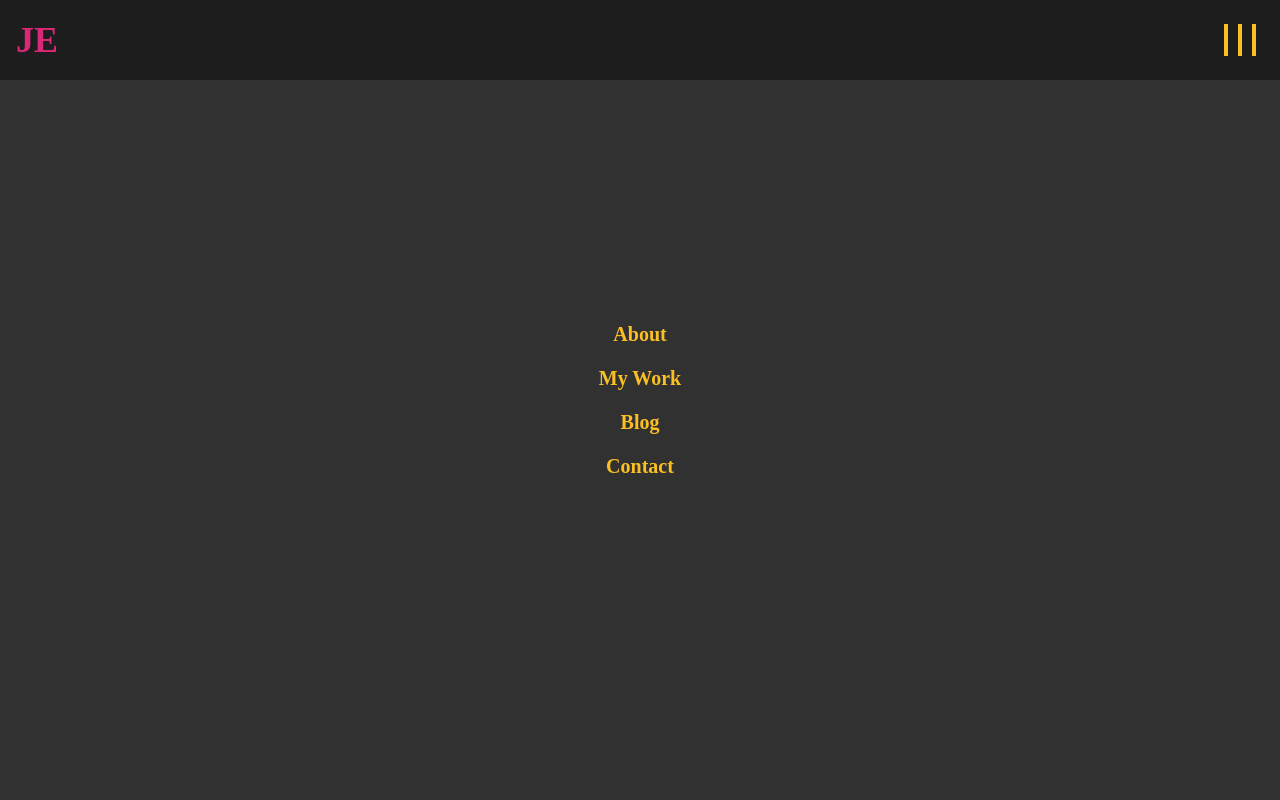
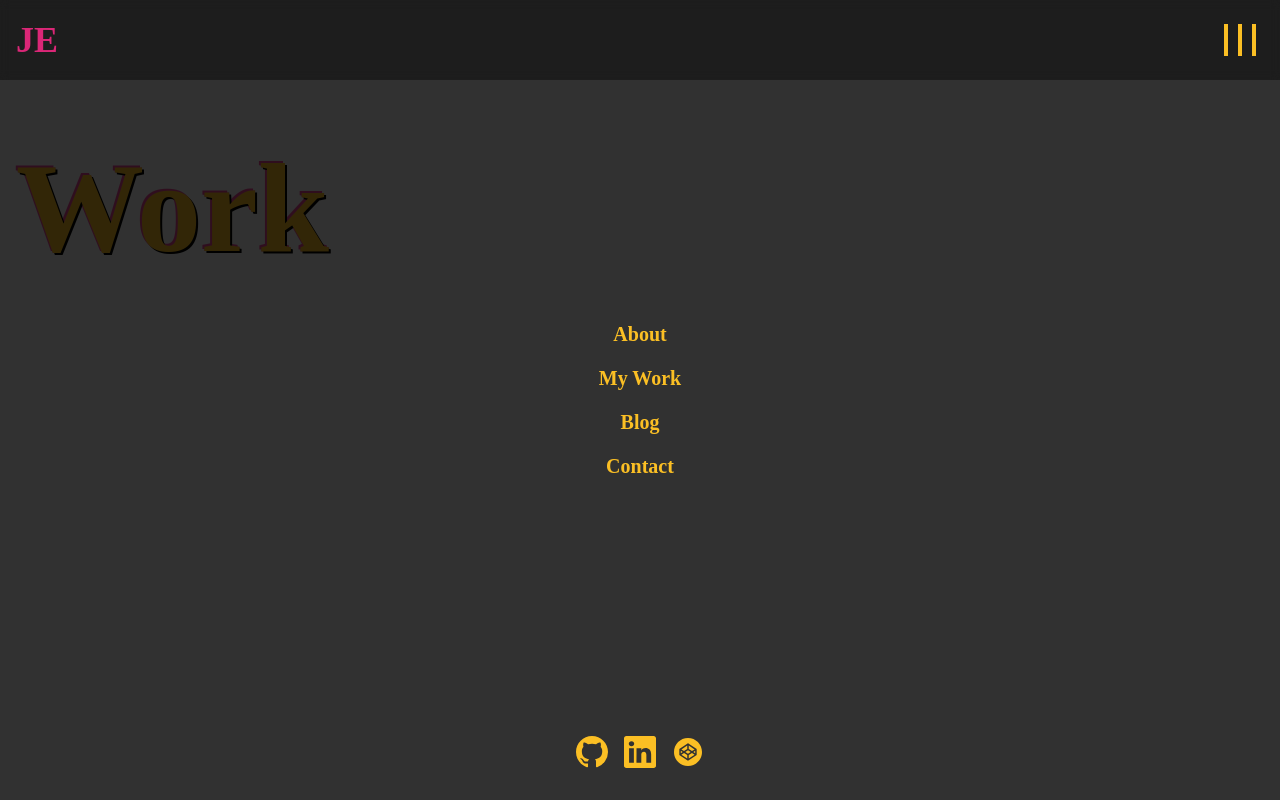
Before and after one commit to SasquatchPunter/personal-portfolio, a Next.js app: page /work in a window 1280 px wide. Both pictures are taken after a click on the button 1240 px from the left and 40 px from the top of the page. Built offline with nearby package versions, Linux system fonts and the light colour scheme.

Commit message:
feature: add PageTitleHeader and VendorLink components PageTitleHeader creates a stylized page title for content pages VendorLink creates a link which opens a social media account page

```diff
--- a/components/PageHeader.js
+++ /dev/null
@@ -1,7 +0,0 @@
-export default function PageTitleHeader({ children }) {
-  return (
-    <header>
-      <h1>{children}</h1>
-    </header>
-  );
-}
--- /dev/null
+++ b/components/PageTitleHeader.js
@@ -0,0 +1,9 @@
+export default function PageTitleHeader({ children }) {
+  return (
+    <header className="flex items-center p-4 mt-12">
+      <h1 className="text-6xl md:text-9xl font-bold w-max text-amber-400 drop-shadow-text-title">
+        {children}
+      </h1>
+    </header>
+  );
+}
--- /dev/null
+++ b/components/VendorLink.js
@@ -0,0 +1,29 @@
+import contacts from "../lib/data/contacts.json";
+import { BsGithub, BsLinkedin } from "react-icons/bs";
+import { AiFillCodepenCircle } from "react-icons/ai";
+
+export default function VendorLink({ className, vendor = "github" }) {
+  const baseClass =
+    "hover:scale-110 hover:-translate-y-0.5 hover:drop-shadow-icon-sm duration-200 active:text-pink-500";
+
+  const init = () => {
+    switch (vendor) {
+      case "github":
+        return <BsGithub className="w-full h-full" />;
+      case "codepen":
+        return <AiFillCodepenCircle className="w-full h-full" />;
+      case "linkedin":
+        return <BsLinkedin className="w-full h-full" />;
+    }
+  };
+
+  return (
+    <a
+      className={[baseClass, className].join(" ")}
+      href={contacts.socials[vendor]}
+      target="_blank"
+    >
+      {init()}
+    </a>
+  );
+}
--- a/components/nav/SiteNav.js
+++ b/components/nav/SiteNav.js
@@ -1,4 +1,5 @@
 import { useAppContext } from "../../contexts/AppContext";
+import VendorLink from "../VendorLink";
 import SiteNavLink from "./SiteNavLink";
 
 export default function SiteNav({}) {
@@ -12,6 +13,11 @@ export default function SiteNav({}) {
       <SiteNavLink href="/work">My Work</SiteNavLink>
       <SiteNavLink href="/blog">Blog</SiteNavLink>
       <SiteNavLink href="/contact">Contact</SiteNavLink>
+      <div className="flex flex-row gap-4 absolute bottom-0 m-8">
+        <VendorLink className="w-8 h-8" vendor="github" />
+        <VendorLink className="w-8 h-8" vendor="linkedin" />
+        <VendorLink className="w-8 h-8" vendor="codepen" />
+      </div>
     </menu>
   );
 }
--- /dev/null
+++ b/lib/data/contacts.json
@@ -0,0 +1,7 @@
+{
+  "socials": {
+    "github": "https://github.com/SasquatchPunter",
+    "codepen": "https://codepen.io/SasquatchPunter",
+    "linkedin": "https://www.linkedin.com/in/jeremyrelliott/"
+  }
+}
--- a/package.json
+++ b/package.json
@@ -26,6 +26,7 @@
     "next": "^12.3.1",
     "react": "^17.0.2",
     "react-dom": "^17.0.2",
+    "react-icons": "^4.6.0",
     "sass": "^1.55.0"
   },
   "devDependencies": {
--- a/pages/about/index.js
+++ b/pages/about/index.js
@@ -1,19 +1,14 @@
 import MainContent from "../../components/MainContent";
 import PageWrapper from "../../components/PageWrapper";
 import SiteNavWrapper from "../../components/SiteNavWrapper";
-import Canvas from "../../components/Canvas";
-import triRenderer from "../../lib/renders/triBackgroundRender";
+import PageTitleHeader from "../../components/PageTitleHeader";
 
 export default function AboutPage() {
   return (
     <PageWrapper title="About Me">
       <SiteNavWrapper>
         <MainContent>
-          <Canvas
-            className="w-full h-screen-1/2"
-            resize
-            renderer={triRenderer}
-          />
+          <PageTitleHeader>About</PageTitleHeader>
         </MainContent>
       </SiteNavWrapper>
     </PageWrapper>
--- a/pages/contact/index.js
+++ b/pages/contact/index.js
@@ -1,4 +1,5 @@
 import MainContent from "../../components/MainContent";
+import PageTitleHeader from "../../components/PageTitleHeader";
 import PageWrapper from "../../components/PageWrapper";
 import SiteNavWrapper from "../../components/SiteNavWrapper";
 
@@ -6,7 +7,13 @@ export default function ContactPage({}) {
   return (
     <PageWrapper title="Contact Me">
       <SiteNavWrapper>
-        <MainContent></MainContent>
+        <MainContent>
+          <PageTitleHeader>
+            Contact
+            <br />
+            Me
+          </PageTitleHeader>
+        </MainContent>
       </SiteNavWrapper>
     </PageWrapper>
   );
--- a/pages/work/index.js
+++ b/pages/work/index.js
@@ -1,4 +1,5 @@
 import MainContent from "../../components/MainContent";
+import PageTitleHeader from "../../components/PageTitleHeader";
 import PageWrapper from "../../components/PageWrapper";
 import SiteNavWrapper from "../../components/SiteNavWrapper";
 
@@ -6,7 +7,9 @@ export default function WorkPage() {
   return (
     <PageWrapper title="My Work">
       <SiteNavWrapper>
-        <MainContent></MainContent>
+        <MainContent>
+          <PageTitleHeader>Work</PageTitleHeader>
+        </MainContent>
       </SiteNavWrapper>
     </PageWrapper>
   );
--- a/tailwind.config.js
+++ b/tailwind.config.js
@@ -6,6 +6,9 @@ module.exports = {
   ],
   theme: {
     extend: {
+      content: {
+        inherit: "inherit",
+      },
       fontFamily: {
         kanit: ["Kanit"],
       },
@@ -20,6 +23,10 @@ module.exports = {
         "screen-1/4": "25vh",
         "screen-1/2": "50vh",
         "screen-3/4": "75vh",
+        "screen-1/5": "20vh",
+        "screen-2/5": "40vh",
+        "screen-3/5": "60vh",
+        "screen-4/5": "80vh",
       },
     },
     backgroundSize: {
@@ -27,6 +34,10 @@ module.exports = {
       cover: "cover",
       contain: "contain",
     },
+    dropShadow: {
+      "text-title": ["2px 2px 0 black", "-2px -2px 0 theme(colors.pink.500)"],
+      "icon-sm": "2px 2px 5px black",
+    },
   },
   plugins: [],
 };
```
Also changed, not shown: 1 other file (tests, documents, lock files or other folders).
